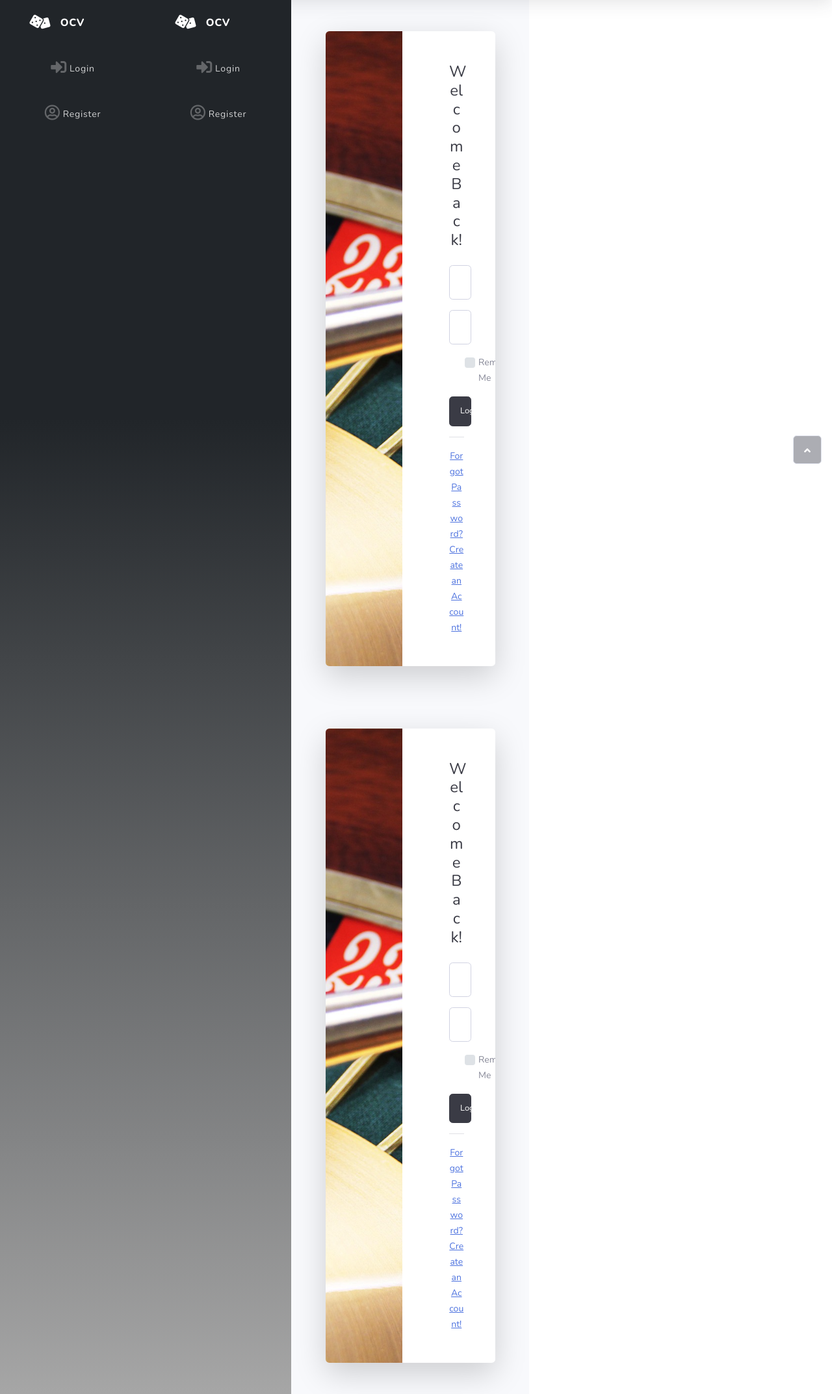
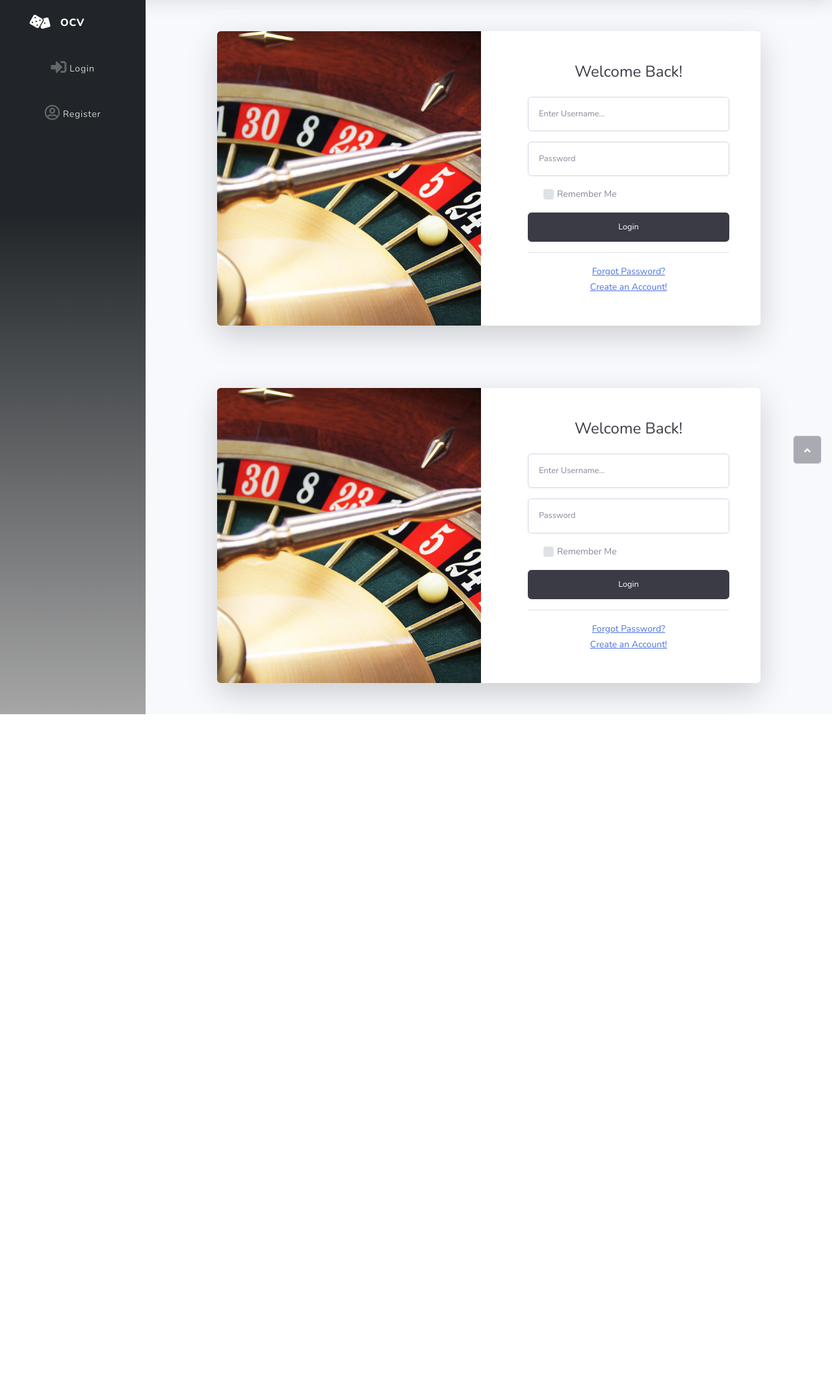
Before and after one commit to StefanKudernatsch/OnlineCasinoVienna, a PHP site: page /index.php?page=style in a window 1280 px wide. Shown: the part 70-2215 px from the top of the page at 65% size. After the commit the page ends 1169 px from the top, so only its background shows below. Run offline with PHP 8.4, Linux system fonts and the light colour scheme; some libraries are stand-ins or nearby versions.

Commit message:
solved merge conflicts

```diff
--- a/index.php
+++ b/index.php
@@ -97,31 +97,37 @@ if (isset($_POST["photo-submit"])) {
 ?>
 <!DOCTYPE html>
 <html lang="de">
-
 <head>
     <meta charset="utf-8">
     <meta name="viewport" content="width=device-width, initial-scale=1.0, shrink-to-fit=no">
     <title>OnlineCasinoVienna</title>
 
     <!-- new -->
-    <script src="https://code.jquery.com/jquery-3.2.1.slim.min.js" integrity="sha384-KJ3o2DKtIkvYIK3UENzmM7KCkRr/rE9/Qpg6aAZGJwFDMVNA/GpGFF93hXpG5KkN" crossorigin="anonymous"></script>
-    <script src="https://cdnjs.cloudflare.com/ajax/libs/popper.js/1.12.9/umd/popper.min.js" integrity="sha384-ApNbgh9B+Y1QKtv3Rn7W3mgPxhU9K/ScQsAP7hUibX39j7fakFPskvXusvfa0b4Q" crossorigin="anonymous"></script>
-    <script src="https://maxcdn.bootstrapcdn.com/bootstrap/4.0.0/js/bootstrap.min.js" integrity="sha384-JZR6Spejh4U02d8jOt6vLEHfe/JQGiRRSQQxSfFWpi1MquVdAyjUar5+76PVCmYl" crossorigin="anonymous"></script>
-    <link rel="stylesheet" href="https://maxcdn.bootstrapcdn.com/bootstrap/4.0.0/css/bootstrap.min.css" integrity="sha384-Gn5384xqQ1aoWXA+058RXPxPg6fy4IWvTNh0E263XmFcJlSAwiGgFAW/dAiS6JXm" crossorigin="anonymous">
+    <script src="https://code.jquery.com/jquery-3.2.1.slim.min.js"
+            integrity="sha384-KJ3o2DKtIkvYIK3UENzmM7KCkRr/rE9/Qpg6aAZGJwFDMVNA/GpGFF93hXpG5KkN"
+            crossorigin="anonymous"></script>
+    <script src="https://cdnjs.cloudflare.com/ajax/libs/popper.js/1.12.9/umd/popper.min.js"
+            integrity="sha384-ApNbgh9B+Y1QKtv3Rn7W3mgPxhU9K/ScQsAP7hUibX39j7fakFPskvXusvfa0b4Q"
+            crossorigin="anonymous"></script>
+    <script src="https://maxcdn.bootstrapcdn.com/bootstrap/4.0.0/js/bootstrap.min.js"
+            integrity="sha384-JZR6Spejh4U02d8jOt6vLEHfe/JQGiRRSQQxSfFWpi1MquVdAyjUar5+76PVCmYl"
+            crossorigin="anonymous"></script>
+    <link rel="stylesheet" href="https://maxcdn.bootstrapcdn.com/bootstrap/4.0.0/css/bootstrap.min.css"
+          integrity="sha384-Gn5384xqQ1aoWXA+058RXPxPg6fy4IWvTNh0E263XmFcJlSAwiGgFAW/dAiS6JXm" crossorigin="anonymous">
 
     <link rel="stylesheet" href="res/assets/bootstrap/css/bootstrap.min.css">
-    <link rel="stylesheet" href="https://fonts.googleapis.com/css?family=Nunito:200,200i,300,300i,400,400i,600,600i,700,700i,800,800i,900,900i">
+    <link rel="stylesheet"
+          href="https://fonts.googleapis.com/css?family=Nunito:200,200i,300,300i,400,400i,600,600i,700,700i,800,800i,900,900i">
     <link rel="stylesheet" href="res/assets/fonts/fontawesome-all.min.css">
     <link rel="stylesheet" href="res/assets/fonts/font-awesome.min.css">
     <link rel="stylesheet" href="res/assets/fonts/fontawesome5-overrides.min.css">
-    <link rel="stylesheet" href="res/assets/fonts/simple-line-icons.min.css">
+        <link rel="stylesheet" href="res/assets/fonts/simple-line-icons.min.css">
     <script src="https://ajax.googleapis.com/ajax/libs/jquery/3.6.0/jquery.min.js"></script>
 
     <script src="dist/myScript.js"></script>
     <link rel="stylesheet" href="res/css/style.css">
 
 </head>
-
 <body id="page-top">
     <nav class="navbar navbar-dark navbar-expand shadow topbar static-top" style="background-color: #212529" id="navbar">
         <div class="container-fluid">
@@ -139,7 +145,6 @@ if (isset($_POST["photo-submit"])) {
 
                     <div class="d-block topbar-divider"></div>
                     <li class="nav-item dropdown no-arrow">
-
                         <div class="nav-item dropdown no-arrow"><a class="dropdown-toggle nav-link"
                                                                    aria-expanded="false"
                                                                    data-bs-toggle="dropdown"
@@ -206,32 +211,6 @@ if (isset($_POST["photo-submit"])) {
                             <div class="sidebar-brand-text"><span>Register</span></div>
                         </a>
                     </li>
-                </ul>
-            <?php } ?>
-        </div>
-    </nav>
-    <div id="wrapper">
-        <nav class="navbar navbar-dark align-items-start sidebar sidebar-dark accordion bg-gradient-dark p-0">
-            <div class="container-fluid d-flex justify-content-center align-items-center p-0"><a class="navbar-brand d-flex justify-content-center align-items-center sidebar-brand m-0" href="?page=home">
-                    <div class="sidebar-brand-icon rotate-n-15"><i class="fas fa-dice"></i></div>
-                    <div class="sidebar-brand-text mx-3"><span>OCV</span></div>
-                </a>
-                <hr class="sidebar-divider my-0">
-                <ul class="navbar-nav text-light" id="accordionSidebar">
-
-                    <?php
-                    if (!isset($_SESSION["UserName"])) {
-                    ?>
-                        <li class="nav-item"><a class="nav-link d-flex justify-content-center align-items-center sidebar-brand m-0" href="?page=LogIn">
-                                <div class="sidebar-brand-icon"><i class="fas fa-sign-in-alt"></i></div>
-                                <div class="sidebar-brand-text"><span>Login</span></div>
-                            </a>
-                        </li>
-                        <li class="nav-item"><a class="nav-link d-flex justify-content-center align-items-center sidebar-brand m-0" href="?page=Register">
-                                <div class="sidebar-brand-icon"><i class="far fa-user-circle"></i></div>
-                                <div class="sidebar-brand-text"><span>Register</span></div>
-                            </a>
-                        </li>
                     <?php
                     } else { ?>
                         <li class="nav-item"><a class="nav-link d-flex justify-content-center align-items-center sidebar-brand m-0" href="?page=home">
@@ -241,11 +220,13 @@ if (isset($_POST["photo-submit"])) {
                         </li>
                         <?php if ($_SESSION["UserName"] == "admin") {
                         ?>
-                            <li class="nav-item"><a class="nav-link d-flex justify-content-center align-items-center sidebar-brand" href="?page=UserList">
-                                    <div class="sidebar-brand-icon"><i class="fas fa-users"></i></div>
-                                    <div class="sidebar-brand-text" style=""><span>Users</span></div>
-                                </a>
-                            </li>
+                        <li class="nav-item"><a
+                                    class="nav-link d-flex justify-content-center align-items-center sidebar-brand"
+                                    href="?page=UserList">
+                                <div class="sidebar-brand-icon"><i class="fas fa-users"></i></div>
+                                <div class="sidebar-brand-text" style=""><span>Users</span></div>
+                            </a>
+                        </li>
 
                         <?php
                         } else {
@@ -393,5 +374,4 @@ if (isset($_POST["photo-submit"])) {
     <script src="res/assets/js/theme.js"></script>
     <script src="dist/myScript.js"></script>
 </body>
-
 </html>
--- a/res/css/style.css
+++ b/res/css/style.css
@@ -1,8 +1,14 @@
+
+
+
+
+
 /* UserForm */
 
 .moneyForm{
     height: 500px;
     /* background-image: radial-gradient(circle, white, silver); */
+
 }
 
 .addMoney{
@@ -32,7 +38,7 @@
     background-repeat: no-repeat;
     background-size: cover;
     background-attachment: fixed;
-    min-height: 100vh;
+    min-height: calc(100vh - 70px);
 }
 
 .figure-home-background {
```
